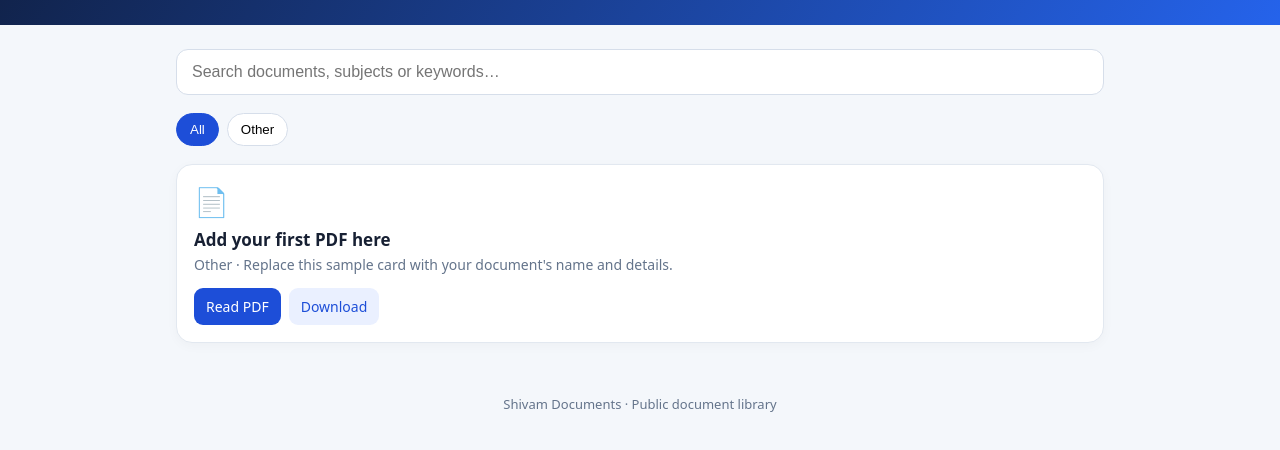
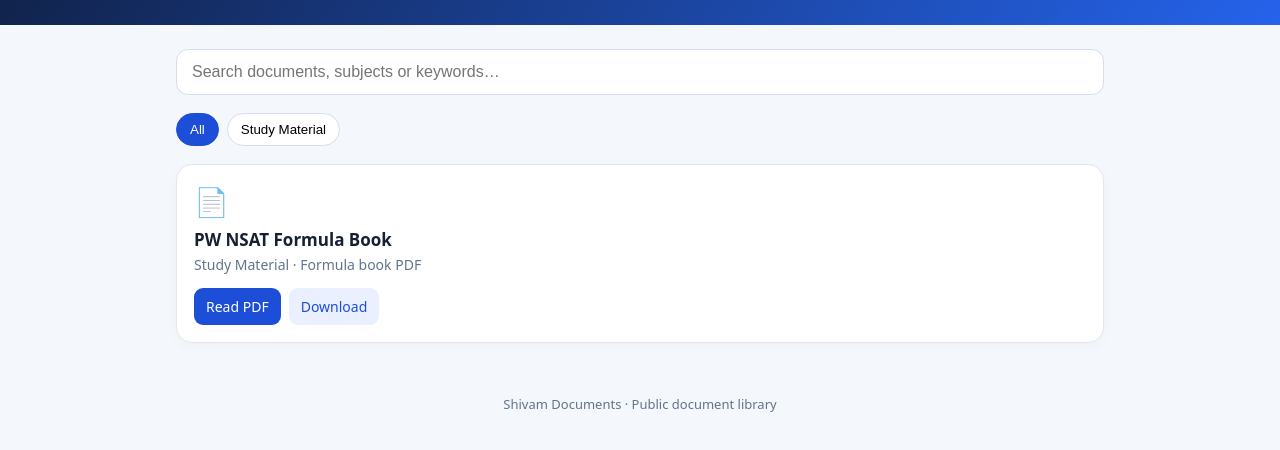
Before and after one commit to shivam24022006/Shivam-documents, a plain HTML site: page index.html in a window 1280 px wide. Shown: the part 120-570 px from the top of the page. Drawn offline with Linux system fonts and the light colour scheme.

Commit message:
index.html

```diff
--- a/index.html
+++ b/index.html
@@ -29,7 +29,12 @@ footer{text-align:center;color:var(--muted);font-size:13px;padding:28px 12px}
 /* Add your PDFs inside a folder named "pdfs", then edit the list below.
    Example: file: "pdfs/history-notes.pdf" */
 const docs = [
-  {title:"Add your first PDF here",category:"Other",description:"Replace this sample card with your document's name and details.",file:"#"}
+  {
+    title: "PW NSAT Formula Book",
+    category: "Study Material",
+    description: "Formula book PDF",
+    file: "pw-nsat-formula-book.pdf"
+  }
 ];
 const categories=["All",...new Set(docs.map(d=>d.category))];
 let chosen="All";
```
